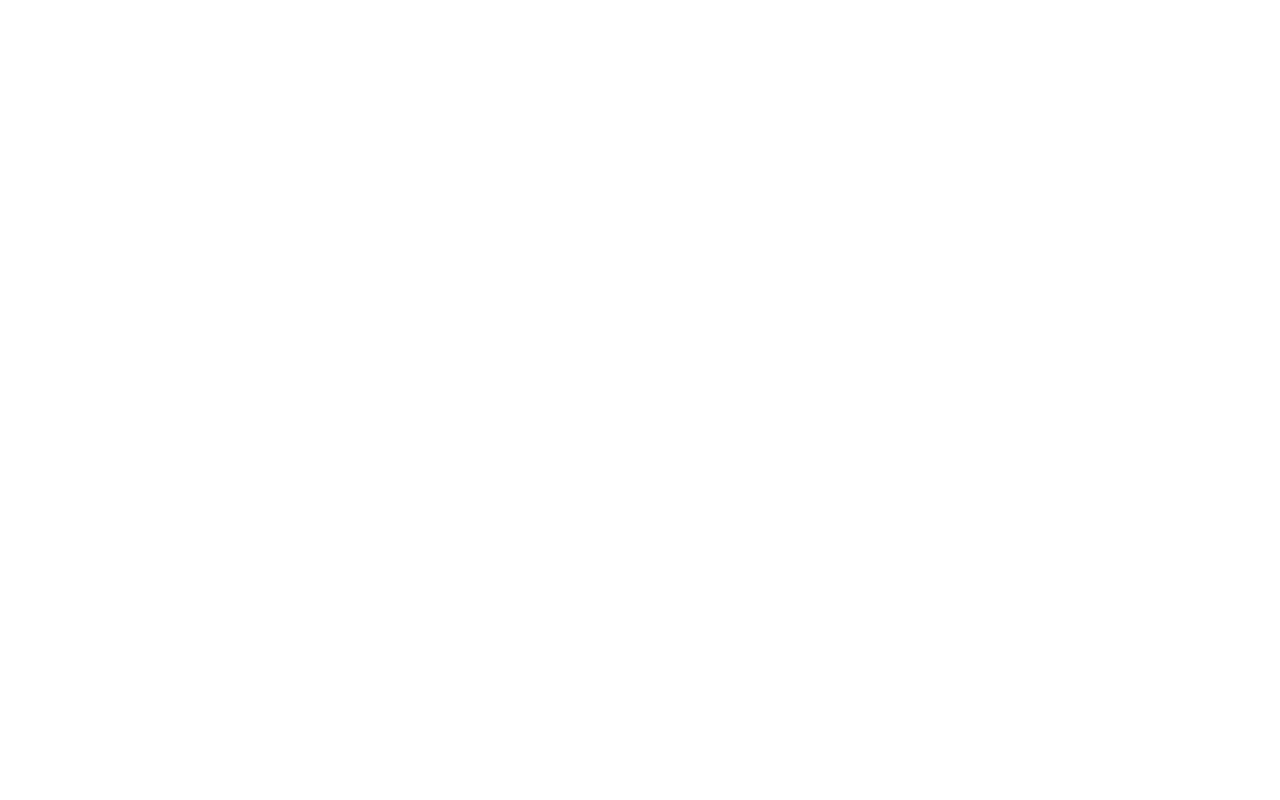
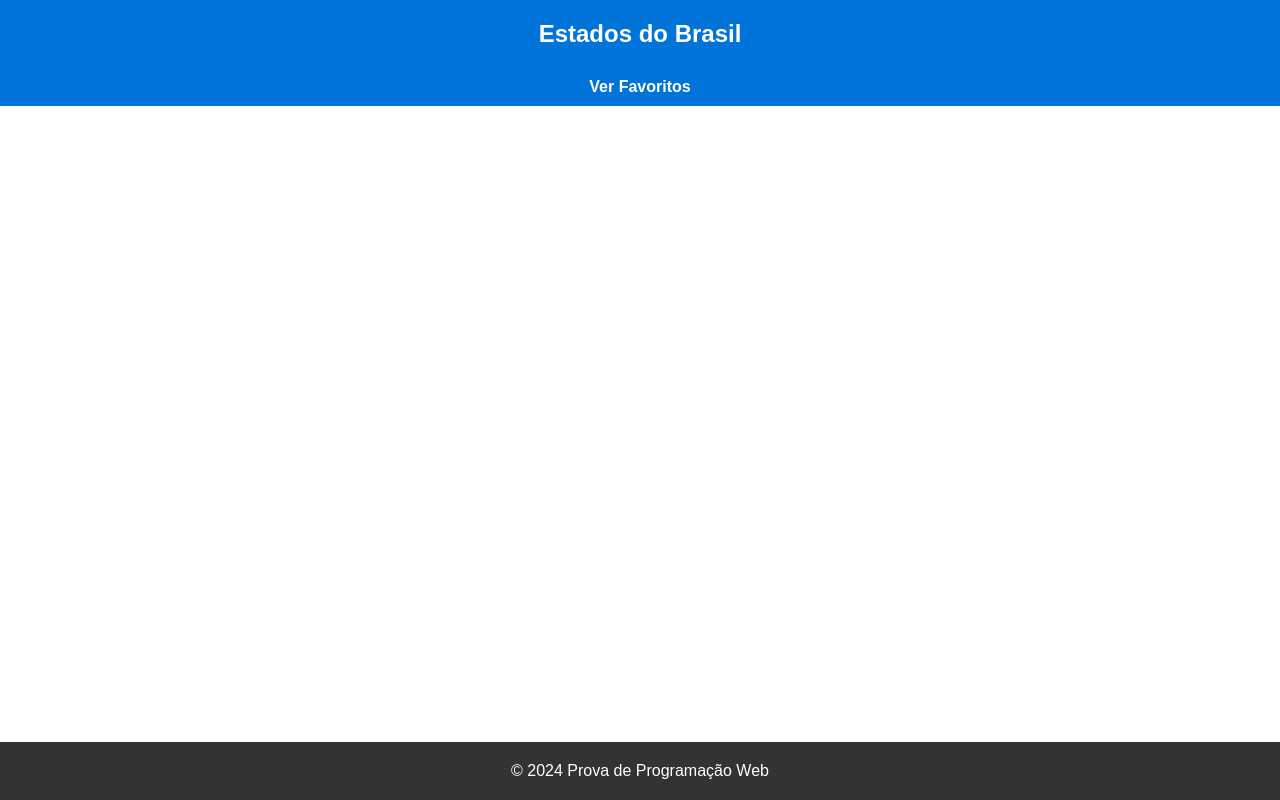
Before and after one commit to alison-luiz/esoft_prova_pw, a plain HTML site: page municipios/index.html in a window 1280 px wide. Drawn offline with Linux system fonts and the light colour scheme; files that its build step writes are made by us from their sources.

Commit message:
feat: added first page index

```diff
--- a/assets/css/styles.css
+++ b/assets/css/styles.css
@@ -1,12 +1,14 @@
 * {
     margin: 0;
     padding: 0;
+    box-sizing: border-box;
 }
 
 body {
     display: grid;
     grid-template-rows: auto 1fr auto;
     height: 100vh;
+    font-family: "Arial", sans-serif;
 }
 
 header {
@@ -44,6 +46,25 @@ nav a:hover {
     transition: color 1s ease;
 }
 
+main section {
+    display: flex;
+    justify-content: center;
+    align-items: center;
+    padding: 20px;
+}
+
+#lista-estados a {
+    text-decoration: none;
+    color: inherit;
+}
+
+ul {
+    display: flex;
+    flex-direction: column;
+    align-items: center;
+    list-style-type: none;
+}
+
 footer {
     display: flex;
     flex-direction: column;
--- a/index.html
+++ b/index.html
@@ -14,12 +14,14 @@
 
     <nav aria-label="Navegação principal">
         <ul>
-          <li><a href="./municipios/index.html">Ver Municipios</a></li>
+          <li><a href="./favoritos/index.html">Ver Favoritos</a></li>
         </ul>
       </nav>
 
     <main>
-
+        <section>
+            <ul id="lista-estados" aria-label="Lista de Estados"></ul>
+        </section>
     </main>
 
     <footer>
@@ -28,5 +30,6 @@
         </p>
     </footer>
 
+    <script src="./assets/js/getEstados.js"></script>
 </body>
 </html>
--- a/municipios/index.html
+++ b/municipios/index.html
@@ -0,0 +1,34 @@
+<!DOCTYPE html>
+<html lang="en">
+<head>
+    <meta charset="UTF-8">
+    <meta name="viewport" content="width=device-width, initial-scale=1.0">
+    <title>Estados do Brasil</title>
+
+    <link rel="stylesheet" href="./assets/css/styles.css">
+</head>
+<body>
+    <header>
+        <h1>Estados do Brasil</h1>
+    </header>
+
+    <nav aria-label="Navegação principal">
+        <ul>
+          <li><a href="./favoritos/index.html">Ver Favoritos</a></li>
+        </ul>
+      </nav>
+
+    <main>
+        <section>
+            <ul id="lista-municipios" aria-label="Lista de Municípios"></ul>
+        </section>
+    </main>
+
+    <footer>
+        <p>
+            © 2024 Prova de Programação Web
+        </p>
+    </footer>
+
+</body>
+</html>
```
Also changed, not shown: assets/js/getEstados.js (+20 -0 lines).
